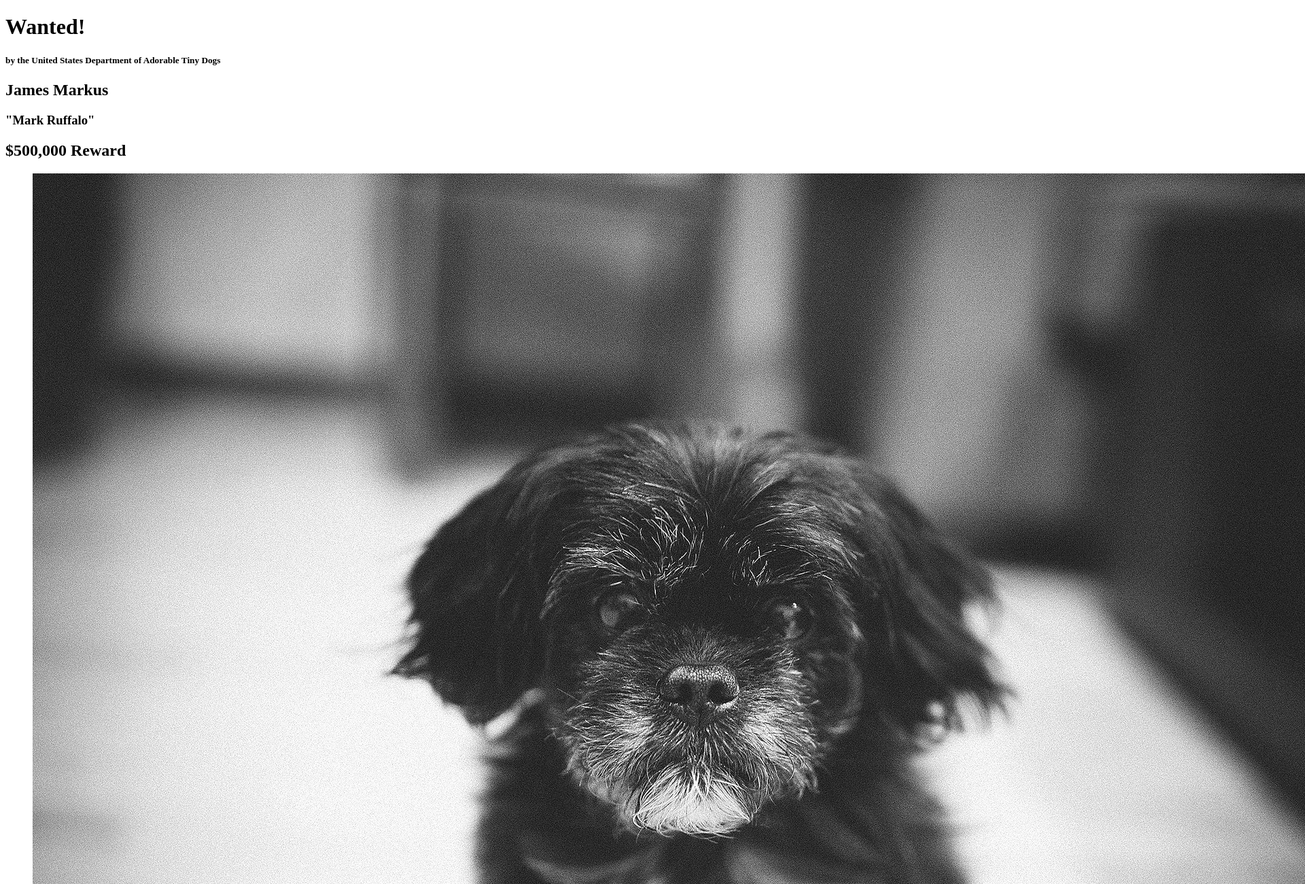
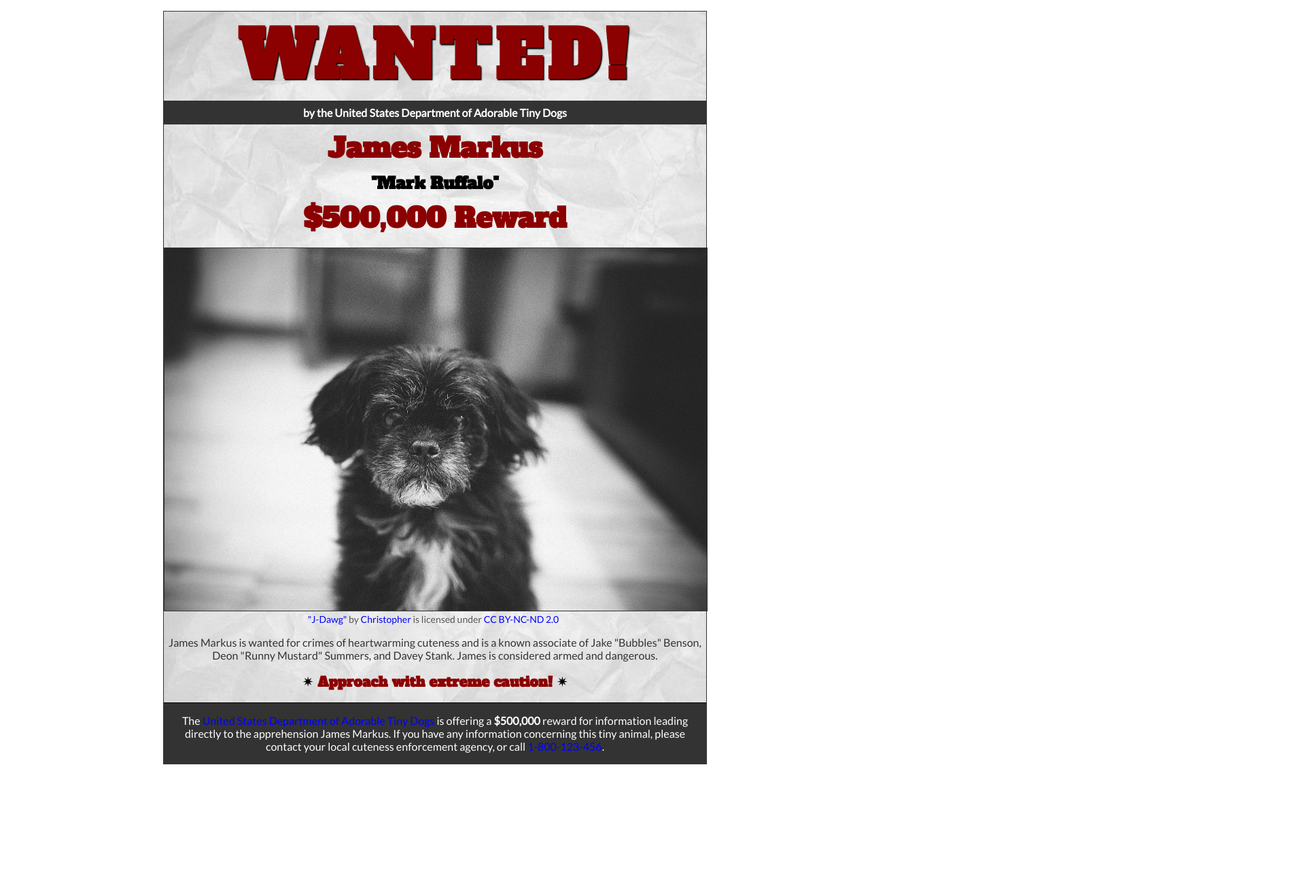
Before and after one commit to Rosiocar4/Rosiocar4.github.io, a plain HTML site: page wanted-poster/index.html in a window 1280 px wide. Shown: the top 1300 px of the page at 68% size, 1920 px wide, since content can reach past the window. After the commit the page ends 1140 px from the top, so only its background shows below. Drawn offline with Linux system fonts and the light colour scheme.

Commit message:
wanted-poster
wanted-poster

```diff
--- a/wanted-poster/css/style.css
+++ b/wanted-poster/css/style.css
@@ -1,43 +1,42 @@
 /* Imported Typeface Files */
 
 @font-face {
-    font-family:Lato;
+    font-family: Lato;
     src: url(../fonts/lato-regular.ttf);
-    font-style:normal;
-    font-weight:normal;
-}
-@font-face {
-
-    font-family:Alfa Slab One;
-    src: url(../fonts/alfa-slab-one-regular.ttf);
-    font-style:normal;
-    font-weight:normal;
+    font-style: normal;
+    font-weight: normal;
 }
 
+@font-face {
+    font-family: Alfa Slab One;
+    src: url(../fonts/alfa-slab-one-regular.ttf);
+    font-style: normal;
+    font-weight: normal;
+}
 
 /* Root */
 
 html {
-    font-size:16px;
+    font-size: 16px;
 }
-
 
 /* Body & Main  */
 
 body {
-    font-family:Lato, Arial, sans-serif;
-    font-size:1rem;
-    padding:1rem;
-    min-width:39rem;
-    max-width:50rem;
-    margin:0 auto;
+    font-family: Lato, Arial, sans-serif;
+    font-size: 1rem;
+    padding: 1rem;
+    min-width: 39rem;
+    max-width: 50rem;
+    margin: 0 auto;
 }
+
 main {
-    background-color:#ddd;
-    background-image:url(../images/wrinkled-white-paper-background.jpg);
-    background-size:cover;
+    background-color: #ddd;
+    background-image: url(../images/wrinkled-white-paper-background.jpg);
+    background-size: cover;
     background-repeat: no-repeat;
-    border:1px solid #333;
+    border: 1px solid #333;
 }
 
 /* ------ START WRITING YOUR CODE BELOW THIS LINE ------ */
@@ -51,27 +50,113 @@ main {
 /* NOTE: While you will be using some of the same CSS properties, the VALUES
    may need to be different in order to style the page correctly. */
 
-
 /* Headings  */
 
 h1 {
     text-transform: uppercase;
-    font-size:6rem;
+    font-size: 6rem;
     margin: 0;
     letter-spacing: .5rem;
-    color:darkred;
-    text-shadow:.09375rem .09375rem .09375rem #000;
-    font-family:'Alfa Slab One', Garamond, serif;
-    text-align:center;
+    color: darkred;
+    text-shadow: .09375rem .09375rem .09375rem #000;
+    font-family: 'Alfa Slab One', Garamond, serif;
+    text-align: center;
 }
 
+h5 {
+    text-align: center;
+    font-size: 1rem;
+    margin: 0;
+    background-color: #333;
+    color: #fff;
+    padding: 0.5rem;
+}
+
+h2 {
+    text-align: center;
+    font-size: 2.5rem;
+    color: darkred;
+    margin: 0.5rem 0;
+    font-family: 'Alfa Slab One', Garamond, serif;
+}
+
+h3 {
+    text-align: center;
+    font-size: 1.5rem;
+    margin: 0.5rem 0;
+    color: #000;
+    font-family: 'Alfa Slab One', Garamond, serif;
+}
+
+h4 {
+    text-align: center;
+    font-size: 1.25rem;
+    color: darkred;
+    margin: 1rem 0;
+    font-family: 'Alfa Slab One', Garamond, serif;
+}
+
+    h4 span {
+        color: #000;
+    }
 
 /* Section & Paragraph */
 
-
+section p {
+    font-size: 1rem;
+    margin: 1rem 0;
+    color: #333;
+    text-align: center;
+}
 
 /* Image & Figure */
 
+figure {
+    text-align: center;
+    margin: 1rem 0;
+}
 
+    figure img {
+        max-width: 100%;
+        height: auto;
+        border: 1px solid #333;
+    }
+
+figcaption {
+    font-size: 0.875rem;
+    color: #555;
+    text-align: center;
+}
+
+    figcaption a {
+        color: #00f;
+        text-decoration: none;
+    }
+
+        figcaption a:hover {
+            text-decoration: underline;
+        }
 
 /* Footer */
+
+footer {
+    text-align: center;
+    background-color: #333;
+    color: #fff;
+    padding: 1rem;
+    border-top: 1px solid #000;
+}
+
+    footer p {
+        font-size: 1rem;
+        margin: 0;
+    }
+
+    footer a {
+        color: #00f;
+        text-decoration: none;
+    }
+
+        footer a:hover {
+            text-decoration: underline;
+        }
--- a/wanted-poster/index.html
+++ b/wanted-poster/index.html
@@ -4,7 +4,7 @@
     <meta charset="utf-8">
     <meta name="viewport" content="width=device-width, initial-scale=1.0">
     <meta name="author" content="Carlo Rosios">
-    <link rel="stylesheet" href="styles.css">
+    <link href="css/style.css" rel="stylesheet" type="text/css">
     <!-- Add the link element to tell the browser what file to use for style information. -->
     <title>Wanted | James Markus</title>
 </head>
```
